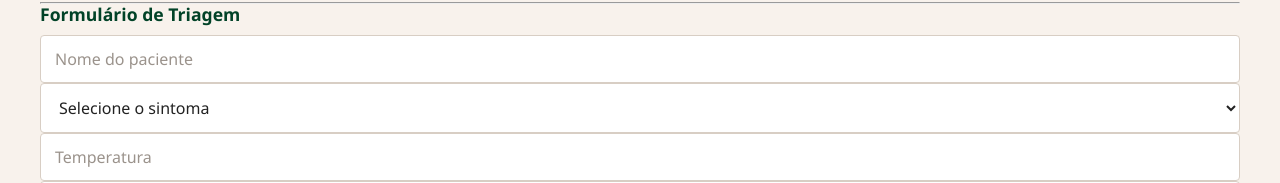
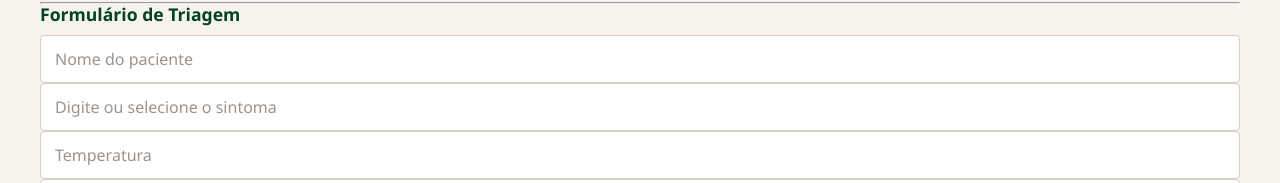
Before and after one commit to danieltsousa/health-vision, a website: page frontend/triagem.html in a window 1280 px wide. Shown: the part 256-439 px from the top of the page. Drawn offline with Linux system fonts and the light colour scheme; no server answers.

Commit message:
Change symptom selection to input with datalist
Replaced select element for symptoms with an input field that allows free text entry or selection from a datalist.

```diff
--- a/frontend/triagem.html
+++ b/frontend/triagem.html
@@ -89,22 +89,23 @@
   <h3>Formulário de Triagem</h3>
   <input id="nome" placeholder="Nome do paciente">
 
-  <select id="sintoma">
-    <option value="">Selecione o sintoma</option>
-    <option value="dor_leve">Dor leve</option>
-    <option value="resfriado">Resfriado</option>
-    <option value="coriza">Coriza</option>
-    <option value="tosse">Tosse</option>
-    <option value="febre">Febre</option>
-    <option value="vomito">Vômito</option>
-    <option value="diarreia">Diarreia</option>
-    <option value="falta_ar_moderada">Falta de ar moderada</option>
-    <option value="falta_ar_grave">Falta de ar grave</option>
-    <option value="infarto">Suspeita de infarto</option>
-    <option value="avc">Suspeita de AVC</option>
-    <option value="convulsao">Convulsão</option>
-    <option value="hemorragia">Hemorragia</option>
-  </select>
+  <!-- Input com datalist permitindo digitar livremente ou escolher das opções -->
+  <input id="sintoma" list="lista-sintomas" placeholder="Digite ou selecione o sintoma">
+  <datalist id="lista-sintomas">
+    <option value="Dor leve">
+    <option value="Resfriado">
+    <option value="Coriza">
+    <option value="Tosse">
+    <option value="Febre">
+    <option value="Vômito">
+    <option value="Diarreia">
+    <option value="Falta de ar moderada">
+    <option value="Falta de ar grave">
+    <option value="Suspeita de infarto">
+    <option value="Suspeita de AVC">
+    <option value="Convulsão">
+    <option value="Hemorragia">
+  </datalist>
 
   <input id="temp" type="number" placeholder="Temperatura">
   <input id="alergia" placeholder="Alergias">
```
